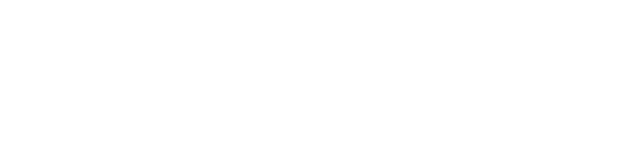
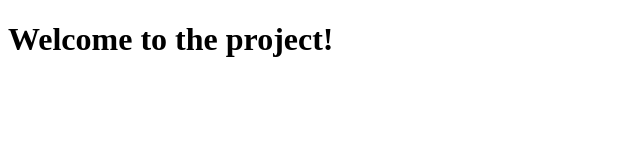
Before and after one commit to giperez/test-repo, a plain HTML site: page index.html in a window 1280 px wide. Shown: the whole page, without its empty margins (0-640 px from the left). Drawn offline with Linux system fonts and the light colour scheme.

Commit message:
feat: add header and h1

```diff
--- a/index.html
+++ b/index.html
@@ -7,6 +7,8 @@
   <title>Test Repo Home</title>
 </head>
 <body>
-
+  <header>
+    <h1>Welcome to the project!</h1>
+  </header>
 </body>
 </html>
```
